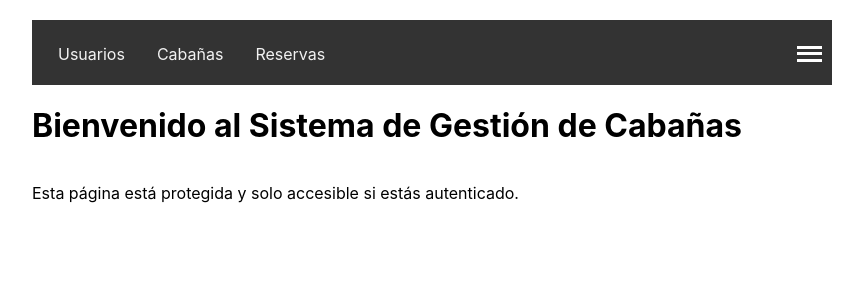
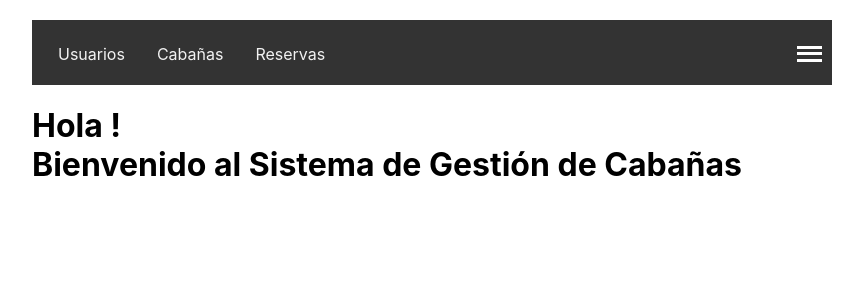
Before and after one commit to AlduinoCalderon/cabinsfront, a React (Create React App) app: page /gestion in a window 1280 px wide. Shown: the top 300 px of the page, without its empty margins (208-1071 px from the left). Built offline with nearby package versions, Linux system fonts and the light colour scheme; sample sign-in values are in the browser's storage.

Commit message:
feat: UserData

```diff
--- a/src/GestionPage.js
+++ b/src/GestionPage.js
@@ -1,13 +1,13 @@
 import React from 'react';
 import NavBar  from './components/NavBar';
 import { Container } from './styles/styles';
-
+const user = localStorage.getItem('user');
+const userinfo = JSON.parse(user);
 const Dashboard = () => {
   return (
     <Container>
       <NavBar />
-      <h1>Bienvenido al Sistema de Gestión de Cabañas</h1>
-      <p>Esta página está protegida y solo accesible si estás autenticado.</p>
+      <h1>Hola {userinfo.first_name}! <br></br> Bienvenido al Sistema de Gestión de Cabañas</h1>
     </Container>
   );
 };
--- a/src/Login.js
+++ b/src/Login.js
@@ -41,7 +41,8 @@ const Login = () => {
           setErrorMessage('Usuario no encontrado');
         } else if (user && user.password === password) {
           // Si el usuario y la contraseña coinciden
-          localStorage.setItem('authToken', 'dummyToken'); // Guardar token de autenticación
+          localStorage.setItem('authToken', 'dummyToken');
+          localStorage.setItem('user', JSON.stringify(user));
           navigate('/gestion'); // Redirigir a la página protegida
         } else {
           // Si la contraseña es incorrecta
--- a/src/components/NavBar.js
+++ b/src/components/NavBar.js
@@ -91,14 +91,15 @@ const NavBar = ({ onLogout }) => {
     navigate('/');
   };
 
-  const token = localStorage.getItem('authToken');
+  const user = localStorage.getItem('user');
+  const userinfo = JSON.parse(user);
   let userName = 'Invitado';
 
-  if (token ) {
+  if (user) {
     try {
-      console.log(userName, "tokeninfo:", token);
-     // const payload = JSON.parse(atob(token.split('.')[1]));
-      //userName = payload.first_name || 'Usuario';
+      console.log(user, userinfo);
+      console.log(userName, "ahora es", userinfo.first_name);
+      userName = userinfo.first_name || 'Usuario';
     } catch (error) {
       console.warn('Token inválido:', error);
     }
```
